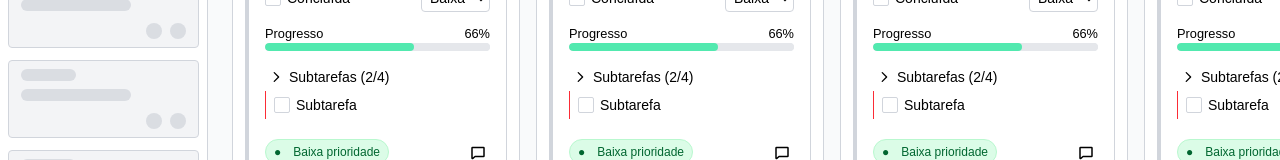
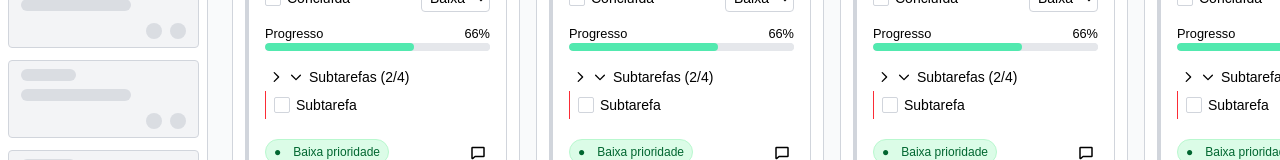
Before and after one commit to marcelosarinho/kanban, a React (Vite) app in the folder frontend/: page / in a window 1280 px wide. Shown: the part 376-536 px from the top of the page. Built offline with nearby package versions, Linux system fonts and the light colour scheme; some icons are missing; a web font is replaced by a local one.

Commit message:
feat: added caret down icon in substasks component

```diff
--- a/frontend/src/components/Subtasks.tsx
+++ b/frontend/src/components/Subtasks.tsx
@@ -1,10 +1,11 @@
-import { CaretRightIcon, CheckIcon } from "@phosphor-icons/react";
+import { CaretDownIcon, CaretRightIcon, CheckIcon } from "@phosphor-icons/react";
 
 export default function Subtasks() {
   return (
     <>
       <div className="flex gap-1.5 items-center hover:bg-gray-100 dark:hover:bg-slate-700 p-1 rounded transition-colors cursor-pointer">
           <CaretRightIcon weight="bold" className="text-sm"/>
+          <CaretDownIcon weight="bold" className="text-sm"/>
           <span className="text-sm">Subtarefas (2/4)</span>
         </div>
 
```
